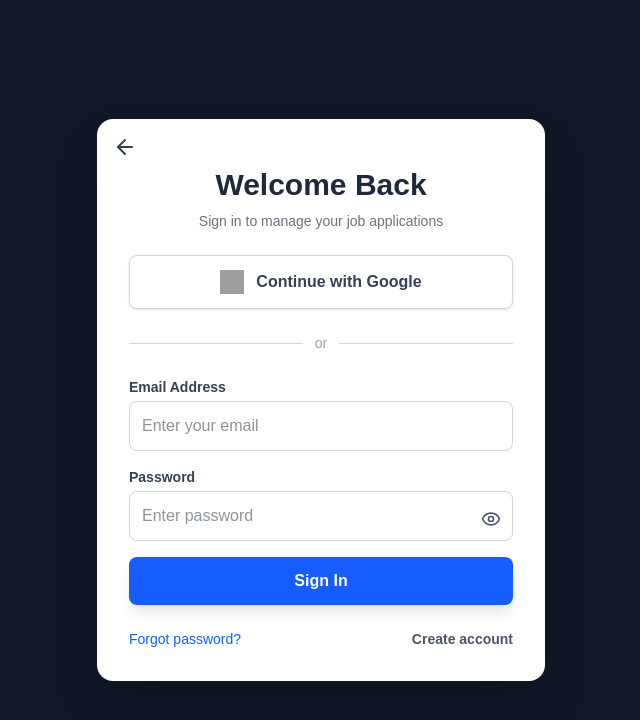
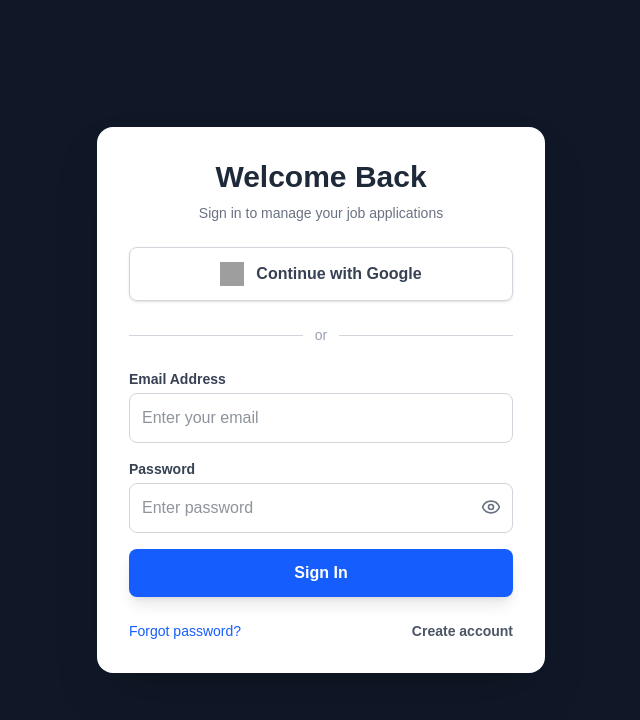
Before and after one commit to Ashikur07/JobHunter-AI, a Next.js app: page /signin in a window 1280 px wide. Shown: the top 720 px of the page, without its empty margins (319-959 px from the left). Built offline with nearby package versions, Linux system fonts and the light colour scheme; grey boxes are pictures that could not be loaded.

Commit message:
remove secrect

```diff
--- a/src/app/signin/page.js
+++ b/src/app/signin/page.js
@@ -1,18 +1,17 @@
 "use client";
 import { signIn } from "next-auth/react";
-import { useState } from "react";
+import { useState, Suspense } from "react"; // Suspense যোগ করা হয়েছে
 import Link from "next/link";
 import { useRouter, useSearchParams } from "next/navigation";
+import { Eye, EyeOff } from "lucide-react"; // আইকন ইমপোর্ট
 
-// Lucide Icons
-import { Eye, EyeOff, ArrowLeft } from "lucide-react";
-
-export default function SignIn() {
+// মেইন ফর্ম কম্পোনেন্ট (আলাদা করা হয়েছে Suspense এর জন্য)
+function SignInForm() {
   const [loading, setLoading] = useState(false);
   const [email, setEmail] = useState("");
   const [password, setPassword] = useState("");
   const [formError, setFormError] = useState("");
-  const [showPassword, setShowPassword] = useState(false);
+  const [showPassword, setShowPassword] = useState(false); // পাসওয়ার্ড দেখার স্টেট
 
   const router = useRouter();
   const searchParams = useSearchParams();
@@ -46,34 +45,25 @@ export default function SignIn() {
 
   return (
     <div className="min-h-screen flex items-center justify-center bg-gray-900 p-4">
-      <div className="bg-white w-full max-w-md rounded-2xl shadow-2xl p-8 animate-fadeIn relative">
+      <div className="bg-white w-full max-w-md rounded-2xl shadow-2xl p-8 animate-fadeIn">
 
-        {/* 🔙 BACK BUTTON */}
-        <button
-          onClick={() => router.push("/")}
-          className="absolute top-4 left-4 text-gray-700 hover:text-blue-600 transition"
-        >
-          <ArrowLeft className="h-6 w-6" />
-        </button>
-
-        <div className="text-center mb-6 mt-4">
+        <div className="text-center mb-6">
           <h1 className="text-3xl font-bold text-gray-800">Welcome Back</h1>
           <p className="text-gray-500 text-sm mt-2">Sign in to manage your job applications</p>
         </div>
 
-        {/* ALERTS */}
+        {/* --- ALERTS SECTION --- */}
         {isVerified && (
-          <div className="bg-green-100 text-green-700 p-3 rounded-lg mb-4 text-sm text-center border border-green-200">
-            ✅ Email verified successfully! You can now log in.
+          <div className="bg-green-100 text-green-700 p-3 rounded-lg mb-4 text-sm text-center border border-green-200 flex items-center justify-center gap-2">
+            ✅ <span>Email verified successfully! You can now log in.</span>
           </div>
         )}
 
         {urlError === "InvalidToken" && (
           <div className="bg-yellow-100 text-yellow-700 p-3 rounded-lg mb-4 text-sm text-center border border-yellow-200">
-            ⚠️ Verification link expired or already used.
+            ⚠️ Verification link expired or already used. Please try logging in.
           </div>
         )}
-
         {urlError === "TokenMissing" && (
           <div className="bg-red-100 text-red-700 p-3 rounded-lg mb-4 text-sm text-center border border-red-200">
             ❌ Invalid verification link.
@@ -86,7 +76,7 @@ export default function SignIn() {
           </div>
         )}
 
-        {/* GOOGLE LOGIN */}
+        {/* --- GOOGLE BUTTON --- */}
         <button
           onClick={handleGoogleLogin}
           disabled={loading}
@@ -102,9 +92,8 @@ export default function SignIn() {
           <div className="flex-1 h-px bg-gray-300"></div>
         </div>
 
-        {/* EMAIL FORM */}
+        {/* --- EMAIL FORM --- */}
         <form className="space-y-4" onSubmit={handleEmailLogin}>
-          {/* Email  */}
           <div>
             <label className="block text-gray-700 text-sm font-bold mb-1">Email Address</label>
             <input
@@ -117,29 +106,28 @@ export default function SignIn() {
             />
           </div>
 
-          {/* Password */}
+          {/* পাসওয়ার্ড ফিল্ড (আইকন সহ) */}
+          <div>
+            <label className="block text-gray-700 text-sm font-bold mb-1">Password</label>
             <div className="relative">
-            <label className="block text-gray-700 text-sm font-bold mb-1">Password</label>
-
               <input
-              type={showPassword ? "text" : "password"}
+                type={showPassword ? "text" : "password"} // টাইপ টগল হবে
                 placeholder="Enter password"
-              className="w-full p-3 pr-12 border border-gray-300 rounded-lg focus:outline-none focus:border-blue-500 text-gray-800 transition"
+                className="w-full p-3 border border-gray-300 rounded-lg focus:outline-none focus:border-blue-500 text-gray-800 transition pr-10"
                 value={password}
                 onChange={(e) => setPassword(e.target.value)}
                 required
               />
-
-            {/* Eye Icon */}
-            <span
+              <button
+                type="button"
                 onClick={() => setShowPassword(!showPassword)}
-              className="absolute right-3 top-[42px] cursor-pointer text-gray-600"
+                className="absolute right-3 top-3.5 text-gray-500 hover:text-gray-700 transition"
               >
-              {showPassword ? <EyeOff className="h-5 w-5" /> : <Eye className="h-5 w-5" />}
-            </span>
+                {showPassword ? <EyeOff size={20} /> : <Eye size={20} />}
+              </button>
+            </div>
           </div>
 
-          {/* Submit */}
           <button
             type="submit"
             disabled={loading}
@@ -149,7 +137,7 @@ export default function SignIn() {
           </button>
         </form>
 
-        {/* Footer */}
+        {/* --- FOOTER LINKS --- */}
         <div className="mt-6 text-center flex justify-between text-sm">
           <a href="#" className="text-blue-600 hover:underline">Forgot password?</a>
           <Link href="/register" className="text-gray-600 hover:text-blue-600 font-semibold">
@@ -160,3 +148,12 @@ export default function SignIn() {
     </div>
   );
 }
+
+// ⚠️ বিল্ড এরর ফিক্স করার জন্য Suspense ব্যবহার করা হয়েছে
+export default function SignIn() {
+  return (
+    <Suspense fallback={<div className="min-h-screen flex items-center justify-center bg-gray-900 text-white">Loading...</div>}>
+      <SignInForm />
+    </Suspense>
+  );
+}
```
Also changed, not shown: 1 other file (tests, documents, lock files or other folders). Lines whose indentation alone changed are shown as unchanged.
